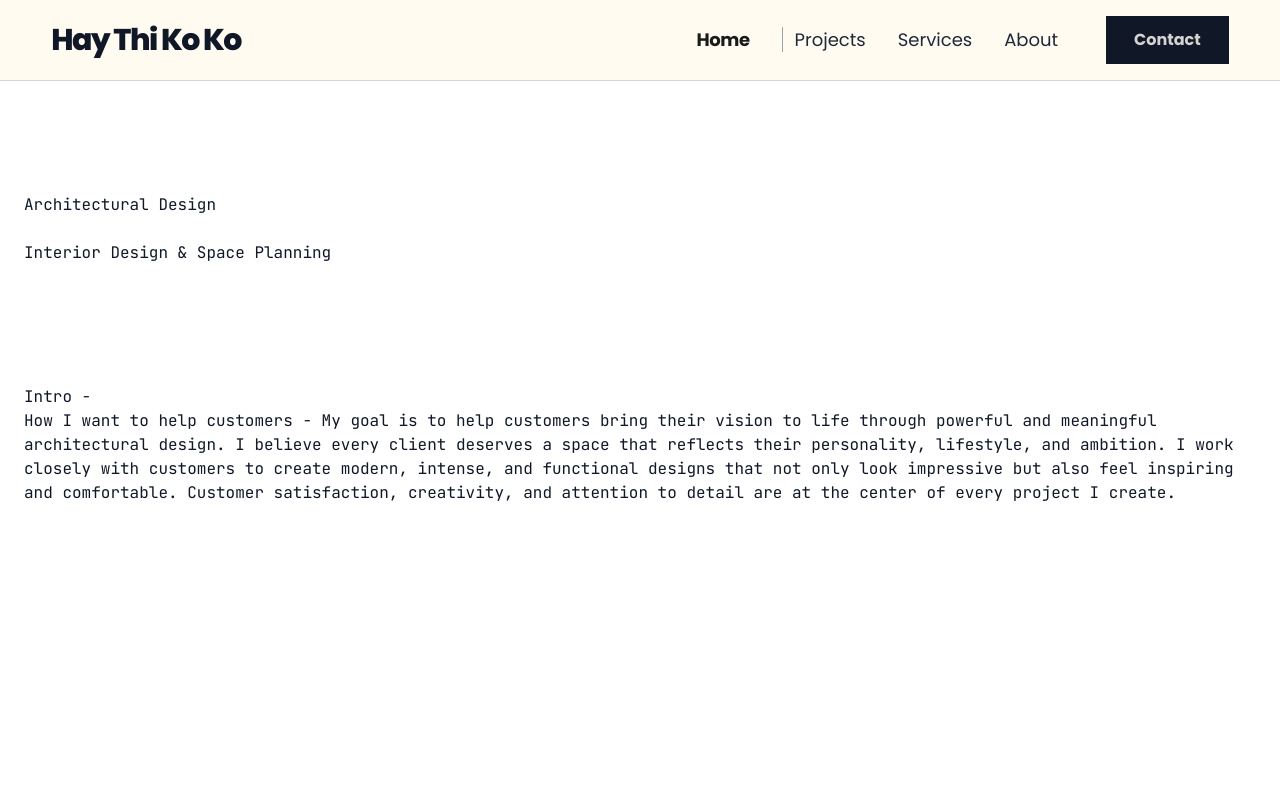
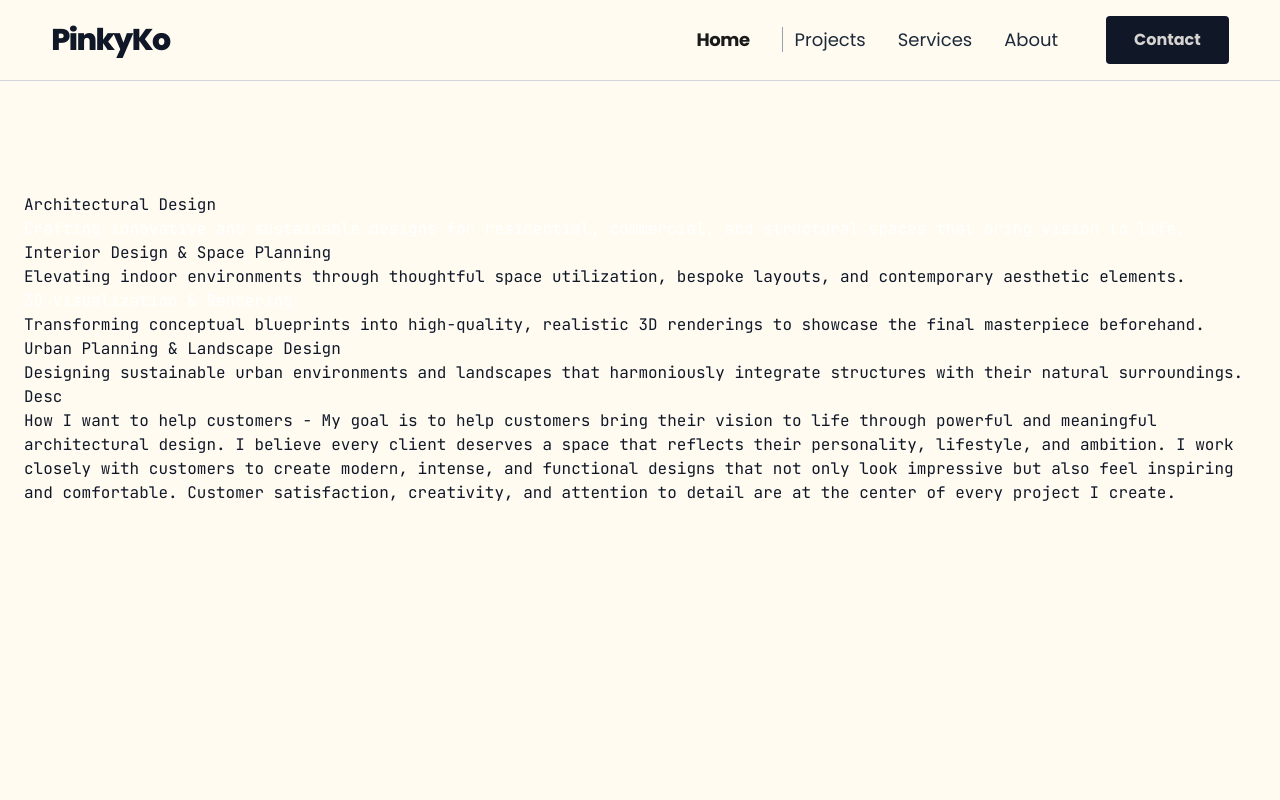
Before and after one commit to kyawzawlwin1/haythikokopage, a React (Vite) app: page /services in a window 1280 px wide. Shown: the top 800 px of the page. Built offline with nearby package versions, Linux system fonts and the light colour scheme.

Commit message:
feat:fixed pictures and some colors

```diff
--- a/src/components/Header.jsx
+++ b/src/components/Header.jsx
@@ -4,7 +4,7 @@ import { BiMenu } from "react-icons/bi";
 
 const Header = () => {
   return (
-    <header className="font-poppins sticky top-0 z-50 bg-[#FFFBF1] w-full border-b border-gray-300">
+    <header className="font-poppins sticky top-0 z-50 bg-[#FFFBF1] w-full border-b border-gray-300 ">
       {/* 🌟 CHANGED LINE: အပြင်ဘက်ဆုံး Div မှ flex-col များကို ဖယ်ရှားပြီး relative သီးသန့် ထားရှိခြင်း */}
       <div className="mx-auto w-full relative">
         {/* 🌟 CHANGED LINE: Nav ကြီးကို flex w-full ပေးပြီး ကလေးများကို items-center နှင့် justify-between ဖြင့် ညှိခြင်း */}
@@ -12,7 +12,7 @@ const Header = () => {
           {/* Logo Section */}
           <div>
             <a className="font-poppins font-extrabold text-gray-900 text-xl md:text-3xl tracking-tighter cursor-pointer hover:opacity-80 transition-opacity">
-              Hay Thi Ko Ko
+              PinkyKo
             </a>
           </div>
 
@@ -70,7 +70,7 @@ const Header = () => {
 
           {/* Desktop Contact Button */}
           <div className="hidden md:block">
-            <button className="bg-gray-900 text-stone-300 font-bold px-7 py-3 transition-all duration-300 hover:bg-stone-900 hover:text-white active:scale-95 focus:outline-none">
+            <button className="bg-gray-900 text-stone-300 font-bold px-7 py-3 transition-all duration-300 hover:bg-stone-300 hover:text-gray-900 hover:broder  active:scale-95 focus:outline-none rounded-sm">
               Contact
             </button>
           </div>
--- a/src/features/static/components/HeroSection.jsx
+++ b/src/features/static/components/HeroSection.jsx
@@ -8,8 +8,8 @@ const HeroSection = () => {
       <div className="flex flex-col md:flex-row gap-8 md:gap-12 w-full py-16 md:py-10 mx-auto max-w-7xl items-center">
         {/* Title Box (1/3 Width on Desktop) */}
         <div className="m-14 pr-10 pl-0 ml-0">
-          <h1 className="font-sans text-xl sm:text-2xl md:text-6xl font-extrabold tracking-tighter text-stone-800 leading-none w-full">
-            Crafting Digital Spaces
+          <h1 className="font-poppins text-xl sm:text-2xl md:text-6xl font-extrabold tracking-tighter text-stone-800 leading-none w-full">
+            Crafting Modern Spaces
           </h1>
         </div>
 
--- a/src/pages/AboutPage.jsx
+++ b/src/pages/AboutPage.jsx
@@ -2,8 +2,12 @@ import React from "react";
 import haythikoko from "../assets/haythikoko.jpg";
 const AboutPage = () => {
   return (
-    <div className="flex items-center justify-center min-h-screen px-6 py-12">
-      <h1>aboutpage</h1>
+    <div className="flex items-center justify-center min-h-screen px-6 py-12 bg-[#FFFBF1]">
+      <form action="">
+        <input type="text" className="bg-gray-900" />
+        <input type="text" className="bg-gray-900" />
+        <button className="bg-gray-900 rounded-lg p-3 m-3">Contact</button>
+      </form>
       <div>
         <p>
           Lorem ipsum dolor sit amet consectetur adipisicing elit. Voluptatum
--- a/src/pages/ProjectPage.jsx
+++ b/src/pages/ProjectPage.jsx
@@ -14,6 +14,9 @@ import Image11 from "../assets/Image11.png";
 import Image12 from "../assets/Image12.png";
 import Image13 from "../assets/Image13.png";
 import Image14 from "../assets/Image14.png";
+import Image15 from "../assets/Image15.png";
+import Image16 from "../assets/Image16.png";
+import Image17 from "../assets/Image17.png";
 
 const ProjectPage = () => {
   // အစ်ကို့ရဲ့ ပရောဂျက် စာရင်းပါ
@@ -88,14 +91,12 @@ const ProjectPage = () => {
       id: 12,
       title: "React Renewal",
       desc: "Modern UI with Tailwind",
-
       img: Image11,
     },
     {
       id: 13,
       title: "React Renewal",
       desc: "Modern UI with Tailwind",
-
       img: Image12,
     },
     {
@@ -110,6 +111,18 @@ const ProjectPage = () => {
       desc: "Modern UI with Tailwind",
       img: Image14,
     },
+    {
+      id: 16,
+      title: "React Renewal",
+      desc: "Modern UI with Tailwind",
+      img: Image15,
+    },
+    {
+      id: 17,
+      title: "React Renewal",
+      desc: "Modern UI with Tailwind",
+      img: Image16,
+    },
   ];
 
   return (
@@ -121,7 +134,7 @@ const ProjectPage = () => {
         {myProjects.map((item, index) => (
           <div
             key={item.id}
-            className={`group relative overflow-hidden rounded-lg border border transition-all
+            className={`group relative overflow-hidden rounded-sm border border transition-all
         ${index % 3 === 1 ? "md:-translate-y-8" : "md:translate-y-8"}`}
           >
             <img
--- a/src/pages/ServicesPage.jsx
+++ b/src/pages/ServicesPage.jsx
@@ -2,29 +2,30 @@ import React from "react";
 
 const ServicesPage = () => {
   return (
-    <div className="min-h-screen pt-28 px-6">
+    <div className="min-h-screen pt-28 px-6 bg-[#FFFBF1]">
       <h1 className="text-gray-900">Architectural Design</h1>
       <p>
         Crafting innovative and sustainable designs for residential, commercial,
         and structural spaces that bring vision to life.
       </p>
       <h2 className="text-gray-900">Interior Design & Space Planning</h2>
-      <p>
+      <p className="text-gray-900">
         Elevating indoor environments through thoughtful space utilization,
         bespoke layouts, and contemporary aesthetic elements.
       </p>
       <h1>3D Visualization & Rendering</h1>
-      <p>
+      <p className="text-gray-900">
         Transforming conceptual blueprints into high-quality, realistic 3D
         renderings to showcase the final masterpiece beforehand.
-      </p>
-      <h1>Urban Planning & Landscape Design</h1>
-      <p>
+      </p >
+      <h1 className="text-gray-900">Urban Planning & Landscape Design</h1>
+      <p className="text-gray-900">
         Designing sustainable urban environments and landscapes that
         harmoniously integrate structures with their natural surroundings.
       </p>
-      <p className="text-gray-900">
-        Intro -
+        {/* rightparagraph */}
+     <div> <p className="text-gray-900">
+        Desc
       </p>{" "}
       <p className="text-gray-900">
         How I want to help customers - My goal is to help customers bring their
@@ -34,7 +35,7 @@ const ServicesPage = () => {
         intense, and functional designs that not only look impressive but also
         feel inspiring and comfortable. Customer satisfaction, creativity, and
         attention to detail are at the center of every project I create.
-      </p>
+      </p></div>
     </div>
   );
 };
```
